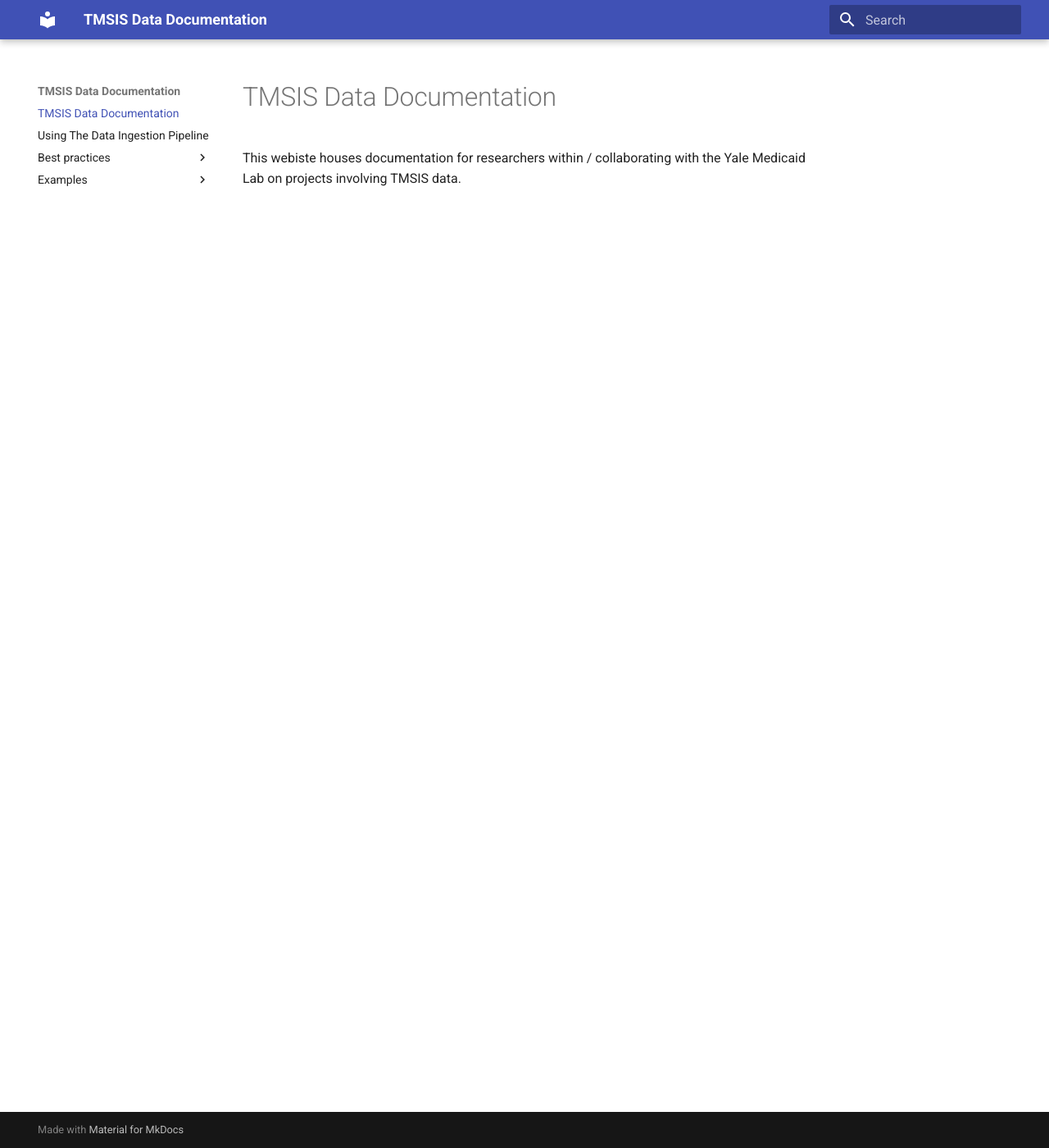
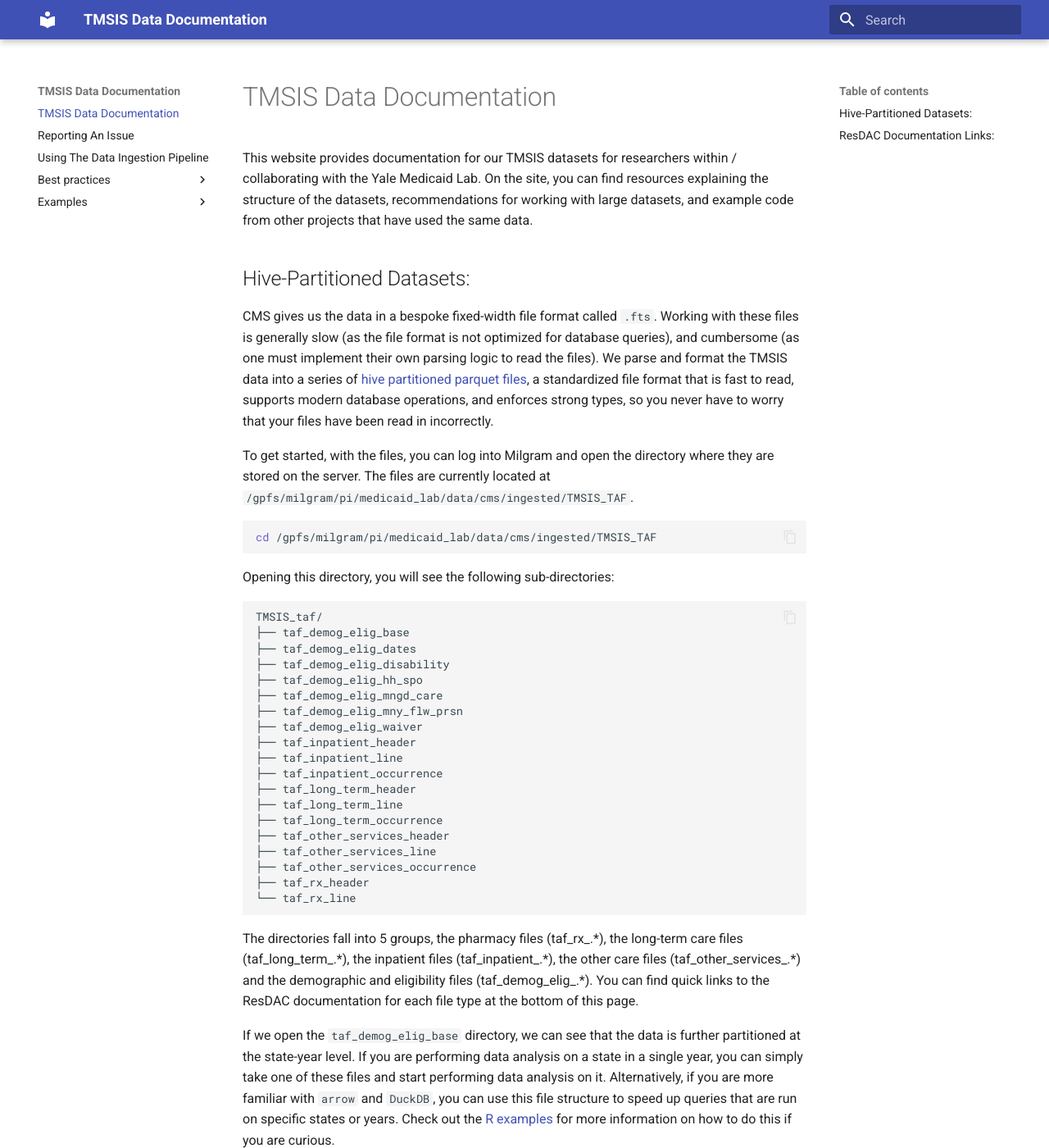
Before and after one commit to Yale-Medicaid/TMSIS_analysis_examples, an MkDocs documentation site: the page built from docs/index.md, in a window 1280 px wide and 1400 px high. Shown: the whole window at 82% size. Built offline with MkDocs 1.6.1 and Material for MkDocs 9.7.7, drawn with Linux system fonts in a browser that asks for light colours; some of the changed text lies outside the part shown.

Commit message:
added reporting an issue, ResDAC links, shell.nix

````diff
--- a/docs/index.md
+++ b/docs/index.md
@@ -1,4 +1,82 @@
 # TMSIS Data Documentation
 
-This webiste houses documentation for researchers within / collaborating with
-the Yale Medicaid Lab on projects involving TMSIS data.
+This website provides documentation for our TMSIS datasets for researchers within / collaborating with the Yale Medicaid Lab. On the site, you can find resources explaining the structure of the datasets, recommendations for working with large datasets, and example code from other projects that have used the same data.
+
+## Hive-Partitioned Datasets:
+
+CMS gives us the data in a bespoke fixed-width file format called `.fts`. Working with these files is generally slow (as the file format is not optimized for database queries), and cumbersome (as one must implement their own parsing logic to read the files). We parse and format the TMSIS data into a series of [hive partitioned](https://duckdb.org/docs/data/partitioning/hive_partitioning.html) [parquet files](https://parquet.apache.org/), a standardized file format that is fast to read, supports modern database operations, and enforces strong types, so you never have to worry that your files have been read in incorrectly.
+
+To get started, with the files, you can log into Milgram and open the directory where they are stored on the server. The files are currently located at `/gpfs/milgram/pi/medicaid_lab/data/cms/ingested/TMSIS_TAF`.
+
+```sh
+cd /gpfs/milgram/pi/medicaid_lab/data/cms/ingested/TMSIS_TAF
+```
+
+Opening this directory, you will see the following sub-directories:
+
+```
+TMSIS_taf/
+├── taf_demog_elig_base
+├── taf_demog_elig_dates
+├── taf_demog_elig_disability
+├── taf_demog_elig_hh_spo
+├── taf_demog_elig_mngd_care
+├── taf_demog_elig_mny_flw_prsn
+├── taf_demog_elig_waiver
+├── taf_inpatient_header
+├── taf_inpatient_line
+├── taf_inpatient_occurrence
+├── taf_long_term_header
+├── taf_long_term_line
+├── taf_long_term_occurrence
+├── taf_other_services_header
+├── taf_other_services_line
+├── taf_other_services_occurrence
+├── taf_rx_header
+└── taf_rx_line
+```
+
+The directories fall into 5 groups, the pharmacy files (taf_rx_.\*), the
+long-term care files (taf_long_term_.\*), the inpatient files
+(taf_inpatient_.\*), the other care files (taf_other_services_.\*) and the demographic and eligibility files
+(taf_demog_elig_.\*). You can find quick links to the ResDAC documentation for each
+file type at the bottom of this page.
+
+If we open the `taf_demog_elig_base` directory, we can see that the data is
+further partitioned at the state-year level. If you are performing data
+analysis on a state in a single year, you can simply take one of these files
+and start performing data analysis on it. Alternatively, if you are more
+familiar with `arrow` and `DuckDB`, you can use this file structure to speed up
+queries that are run on specific states or years. Check out the [R
+examples](examples/R_examples/example_1/) for more information on how to do
+this if you are curious.
+
+```
+taf_demog_elig_base/
+├── year=2016
+│   ├── state=AK
+│   │   └── data.paquet
+│   ├── state=AL
+│   │   └── data.paquet
+│   └── ...
+├── year=2017
+│   ├── state=AK
+│   │   └── data.paquet
+│   ├── state=AL
+│   │   └── data.paquet
+│   └── ...
+└── ...
+```
+
+## ResDAC Documentation Links:
+
+ResDAC provides extensive documentation for all of the files we use. No column
+names or datatypes have been changed in formatting the dataset into `parquet`
+format, so all the documentation presented on this website applies to the
+standardized files as well as the raw files.
+
+* [Documentation for other services files](https://resdac.org/cms-data/files/taf-ot)
+* [Documentation for demographic and eligibility files](https://resdac.org/cms-data/files/taf-de)
+* [Documentation for inpatient files](https://resdac.org/cms-data/files/taf-ip)
+* [Documentation for long term care files](https://resdac.org/cms-data/files/taf-lt)
+* [Documentation for pharmacy files](https://resdac.org/cms-data/files/taf-rx)
````
Also changed, not shown: docs/reporting_an_issue.md (added, +10 -0 lines), 2 other files.
